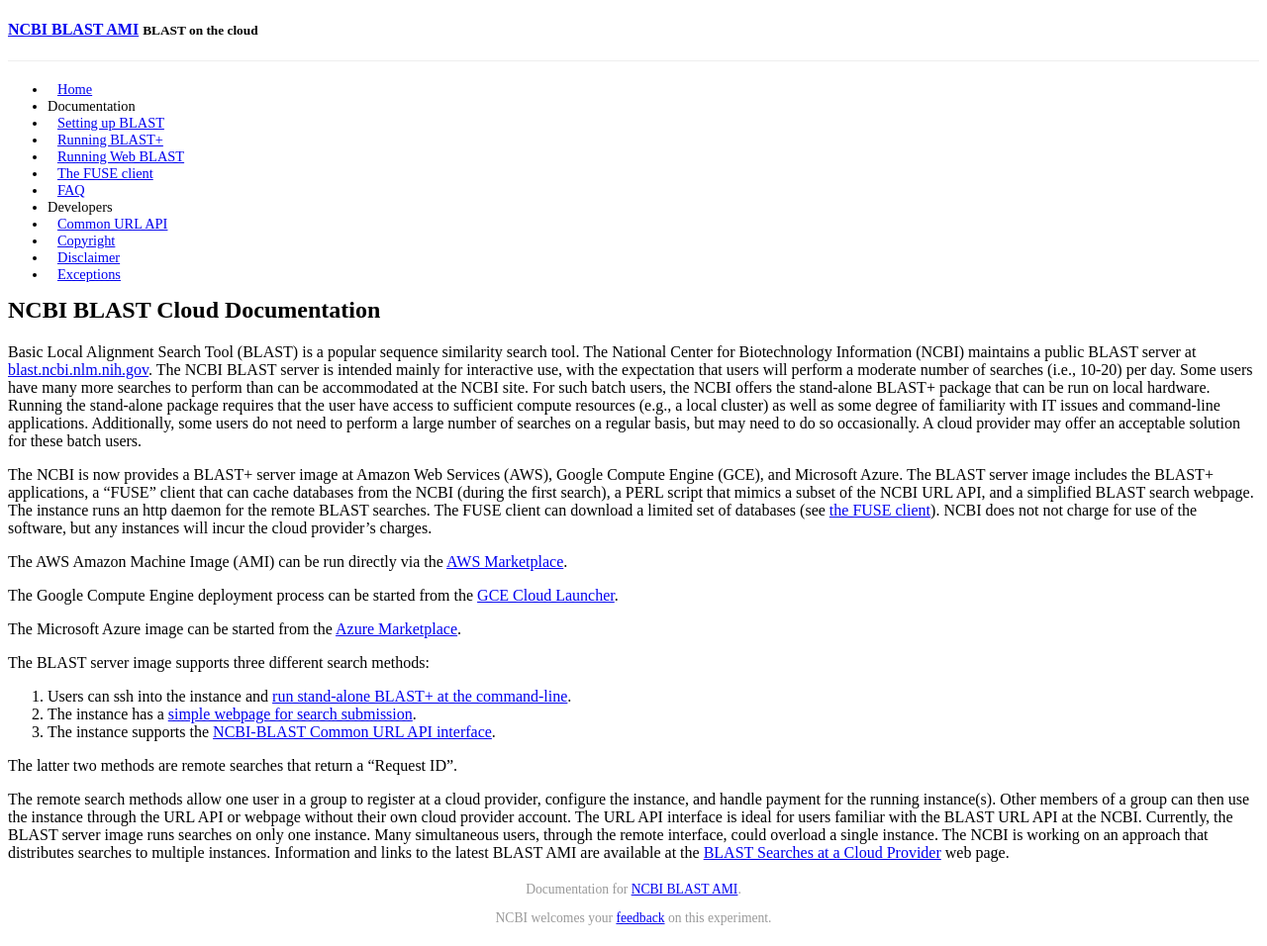
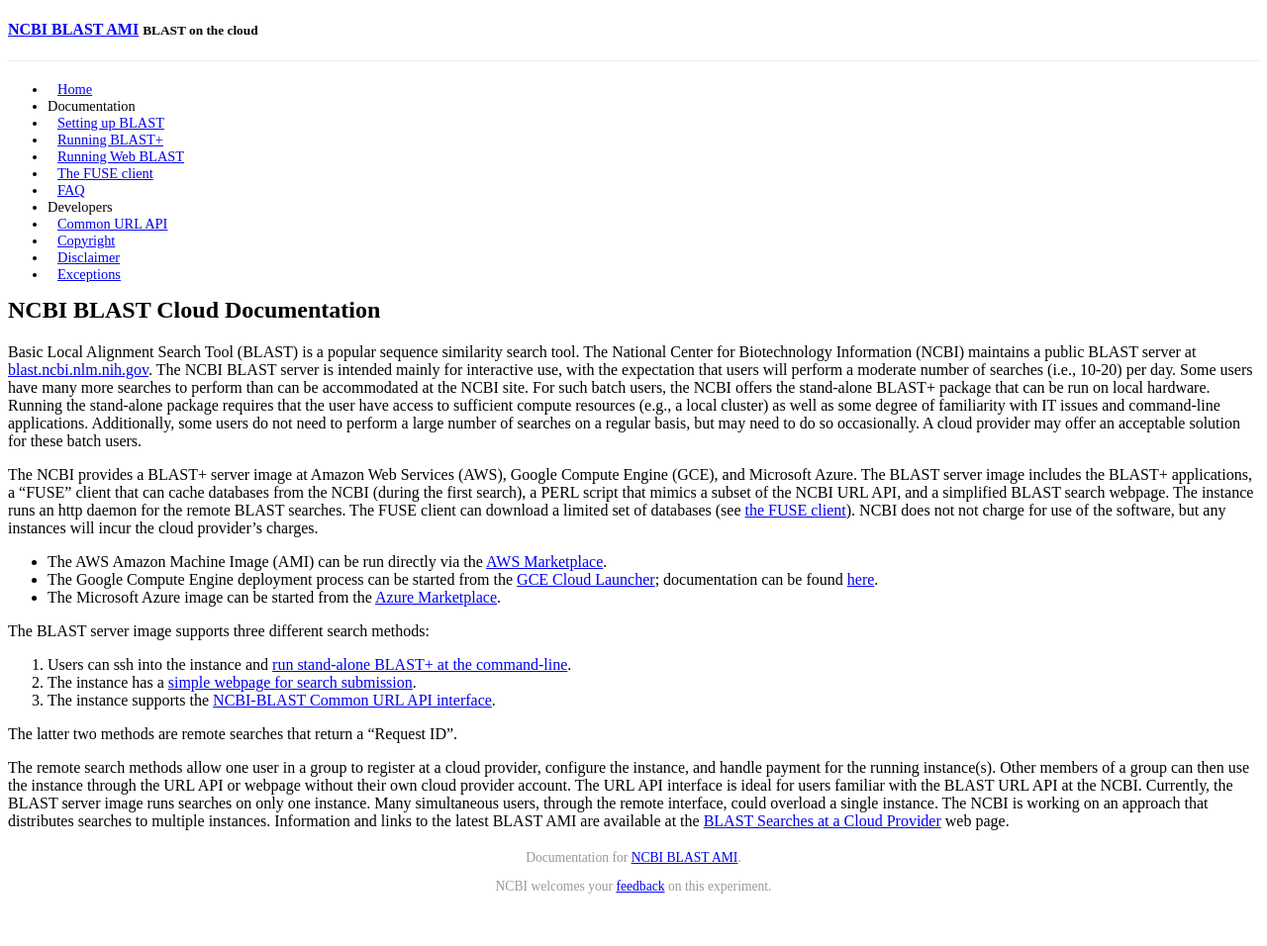
Before and after one commit to ncbi/blast-cloud, a Jekyll site: the page built from index.md, in a window 1280 px wide. Shown: the whole page at 99% size. Built offline with Jekyll 4.4.1, drawn with Linux system fonts in a browser that asks for light colours; Markdown is read by kramdown in place of the engine named in the settings; a style sheet for code colours, icons or effects is not loaded; after the commit the page ends 924 px from its top, so only the background shows below that.

Commit message:
Fix links to cloud providers

```diff
--- a/index.md
+++ b/index.md
@@ -18,7 +18,7 @@ Additionally, some users do not need to perform a large number of searches on a
 regular basis, but may need to do so occasionally. A cloud provider may offer
 an acceptable solution for these batch users.
 
-The NCBI is now provides a BLAST+ server image at Amazon Web Services
+The NCBI provides a BLAST+ server image at Amazon Web Services
 (AWS), Google Compute Engine (GCE), and Microsoft Azure.  The BLAST server
 image includes the BLAST+ applications, a "FUSE" client that can cache
 databases from the NCBI (during the first search), a PERL script that mimics a
@@ -27,14 +27,14 @@ runs an http daemon for the remote BLAST searches. The FUSE client can download
 a limited set of databases (see [the FUSE client]({{ site.baseurl }}{% post_url 2015-06-09-fuse %})). NCBI does not not charge for use of the software, but any instances will
 incur the cloud provider's charges.
 
-The AWS Amazon Machine Image (AMI) can be run directly via the [AWS
+* The AWS Amazon Machine Image (AMI) can be run directly via the [AWS
 Marketplace](https://aws.amazon.com/marketplace/pp/B00N44P7L6).
-
-The Google Compute Engine deployment process can be started from the [GCE Cloud
-Launcher](https://console.developers.google.com/project/_/launcher/details/click-to-deploy-images/ncbiblast).
-
-The Microsoft Azure image can be started from the [Azure
-Marketplace](https://azure.microsoft.com/en-us/marketplace/partners/ncbi/ncbi-free-2-2-31/).
+* The Google Compute Engine deployment process can be started from the [GCE Cloud
+Launcher](https://console.developers.google.com/project/_/launcher/details/click-to-deploy-images/ncbiblast);
+documentation can be found
+[here](https://googlegenomics.readthedocs.org/en/latest/use_cases/run_familiar_tools/ncbiblast.html).
+* The Microsoft Azure image can be started from the [Azure
+Marketplace](https://azure.microsoft.com/en-us/marketplace/virtual-machines/all/?term=ncbi-blast).
 
 The BLAST server image supports three different search methods:
 
```
